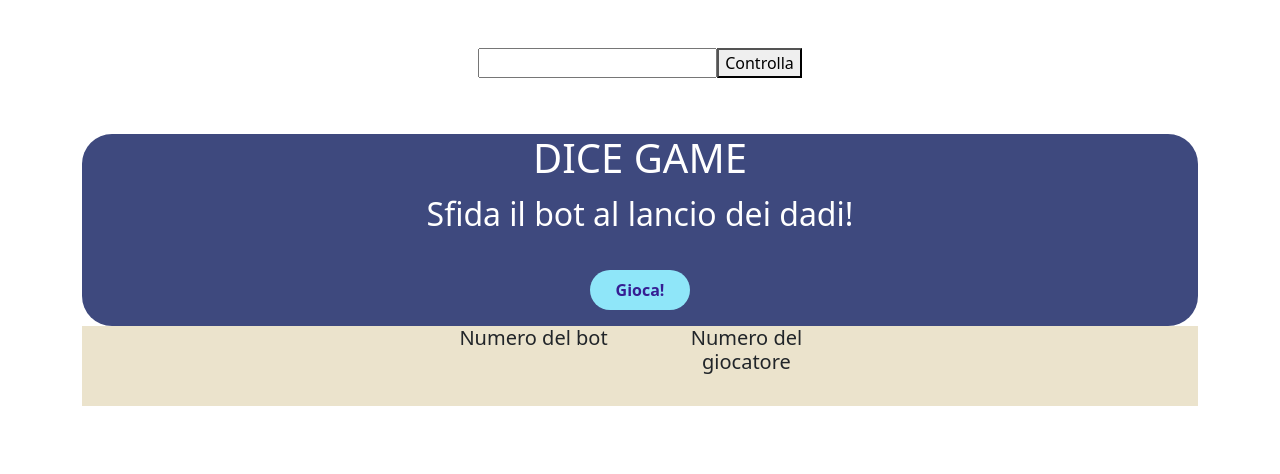
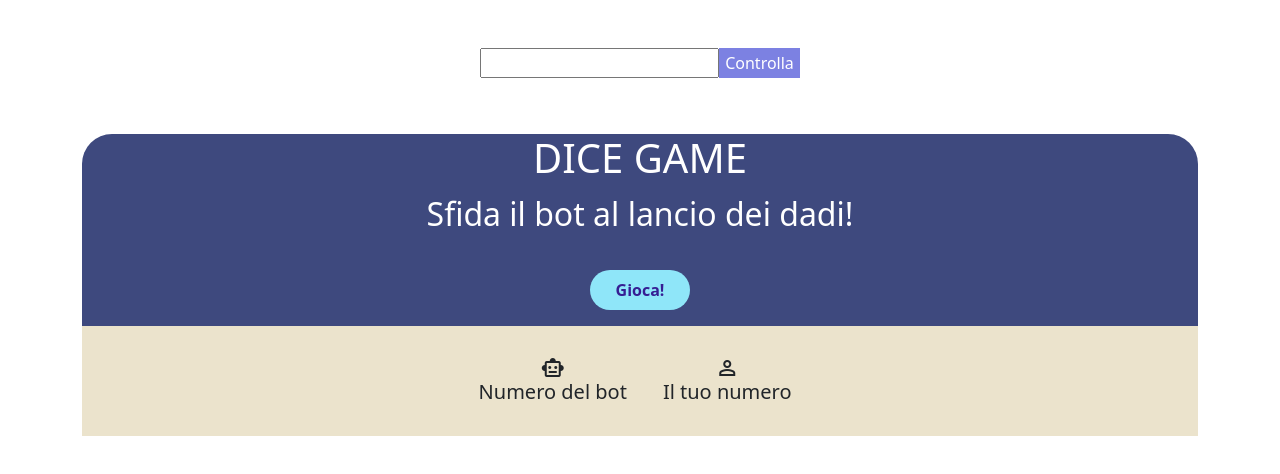
Before and after one commit to KevinZucca/js-mail-dadi, a plain HTML site: page index.html in a window 1280 px wide. Drawn offline with nearby package versions, Linux system fonts and the light colour scheme.

Commit message:
feat: style editing

```diff
--- a/css/style.css
+++ b/css/style.css
@@ -1,6 +1,12 @@
 
 #user-data input {
     max-width: 300px;
+}
+
+#check-button {
+    background-color: #7c81e2;
+    color: white;
+    border: none;
 }
 
 
@@ -9,7 +15,7 @@
 #dice-game {
     background-color: #3e497e;
     color: white;
-    border-radius: 30px;
+    border-radius: 30px 30px 0 0;
 }
 
 #dice-game button {
@@ -23,7 +29,9 @@
 
 #results-container {
     background-color: #ebe3cc;
+    padding-top: 30px;
 }
+
 
 #results-container i {
     display: none;
--- a/index.html
+++ b/index.html
@@ -8,6 +8,7 @@
     <link rel="stylesheet" href="css/style.css">
     <link href="https://cdn.jsdelivr.net/npm/bootstrap@5.3.0-alpha1/dist/css/bootstrap.min.css" rel="stylesheet" integrity="sha384-GLhlTQ8iRABdZLl6O3oVMWSktQOp6b7In1Zl3/Jr59b6EGGoI1aFkw7cmDA6j6gD" crossorigin="anonymous">
     <link rel="stylesheet" href="https://cdnjs.cloudflare.com/ajax/libs/font-awesome/6.2.1/css/all.min.css" integrity="sha512-MV7K8+y+gLIBoVD59lQIYicR65iaqukzvf/nwasF0nqhPay5w/9lJmVM2hMDcnK1OnMGCdVK+iQrJ7lzPJQd1w==" crossorigin="anonymous" referrerpolicy="no-referrer" />
+    <link rel="stylesheet" href="https://fonts.googleapis.com/css2?family=Material+Symbols+Outlined:opsz,wght,FILL,GRAD@20..48,100..700,0..1,-50..200" />
 </head>
 <body>
     <div class="container d-flex">
@@ -27,7 +28,7 @@
         <button id="dice-button" class="m-3 p-2">Gioca!</button>
     </div>
 
-    <div id="results-container" class="container d-flex justify-content-center mt-0">
+    <div id="results-container" class="container d-flex justify-content-center">
        <div class="row row-cols-2 d-flex">
         <div id="bot-column" class="col-6 d-flex flex-column text-center">
             <i class="fa-solid fa-dice-one mydice-one"></i>
@@ -36,6 +37,9 @@
             <i class="fa-solid fa-dice-four my-dice-four"></i>
             <i class="fa-solid fa-dice-five my-dice-five"></i>
             <i class="fa-solid fa-dice-six my-dice-six"></i>
+            <span class="material-symbols-outlined">
+                smart_toy
+                </span>
             <h5>Numero del bot</h5>
             <p id="bot-result"></p>
         </div>
@@ -46,7 +50,10 @@
             <i class="fa-solid fa-dice-four my-dice-four"></i>
             <i class="fa-solid fa-dice-five my-dice-five"></i>
             <i class="fa-solid fa-dice-six my-dice-six"></i>
-            <h5>Numero del giocatore</h5>
+            <span class="material-symbols-outlined">
+                person
+                </span>
+            <h5>Il tuo numero</h5>
             <p id="user-result"></p>
         </div>
         <div class="col-12 d-flex justify-content-center">
--- a/js/script.js
+++ b/js/script.js
@@ -81,15 +81,15 @@ playButtonEl.addEventListener("click", function() {
 
     if (botNumber < userNumberEl) {
         botResultEl.innerText = `Il bot ha: ${botNumber + 1}`;
-        userResultEl.innerText = `Tu hai ${userNumberEl + 1}`;
+        userResultEl.innerText = `Tu hai: ${userNumberEl + 1}`;
         resultGameTextEl.innerText = "Hai perso la scommessa";
     } else if (botNumber > userNumberEl) {
         botResultEl.innerText = `Il bot ha: ${botNumber + 1}`;
-        userResultEl.innerText = `Tu hai ${userNumberEl + 1}`;
+        userResultEl.innerText = `Tu hai: ${userNumberEl + 1}`;
         resultGameTextEl.innerText = "Hai vinto la scommessa";
     } else if (botNumber === userNumberEl) {
         botResultEl.innerText = `Il bot ha: ${botNumber + 1}`;
-        userResultEl.innerText = `Tu hai ${userNumberEl + 1}`;
+        userResultEl.innerText = `Tu hai: ${userNumberEl + 1}`;
         resultGameTextEl.innerText = "E' un pareggio";
     }
 
```
